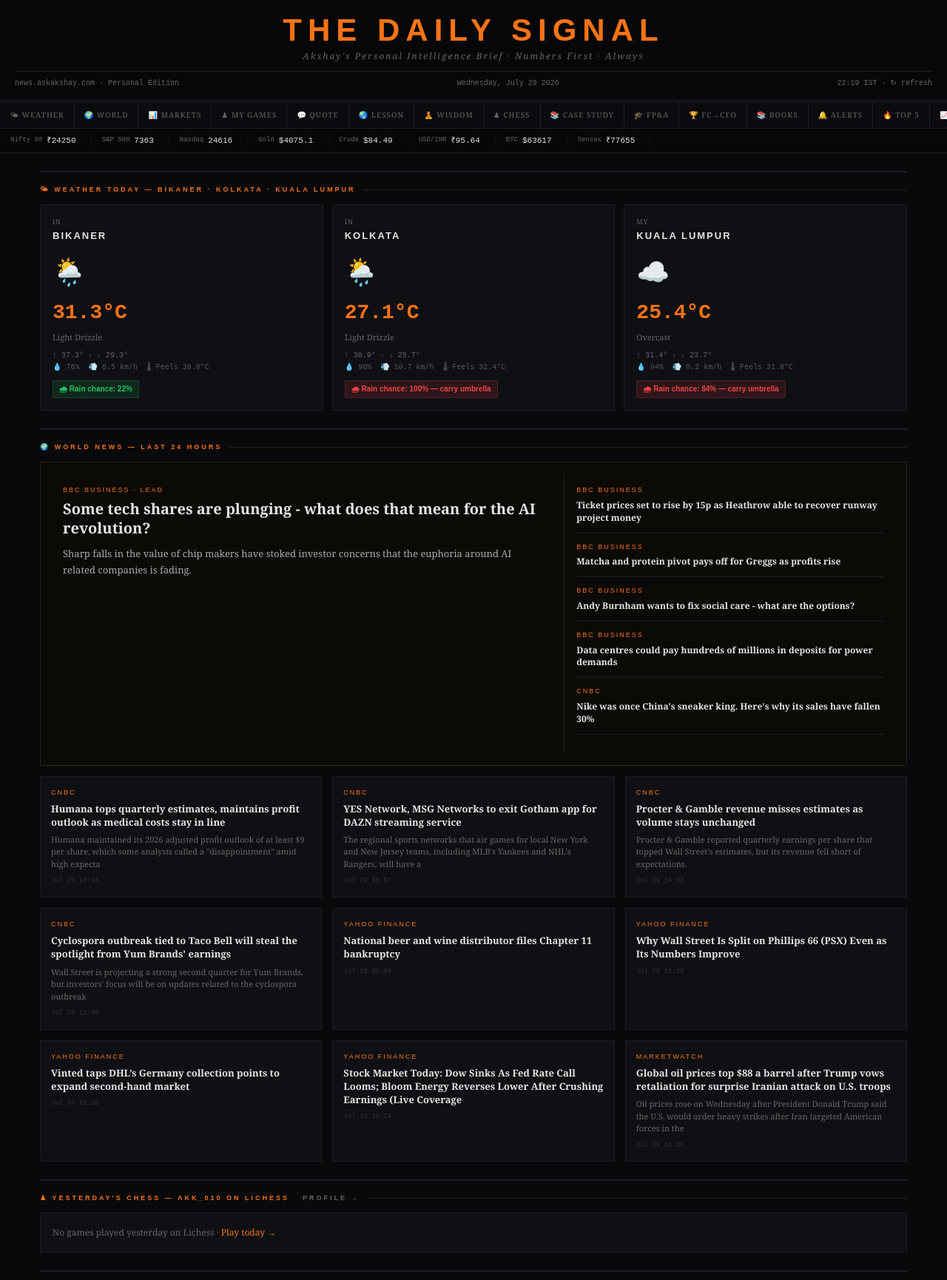
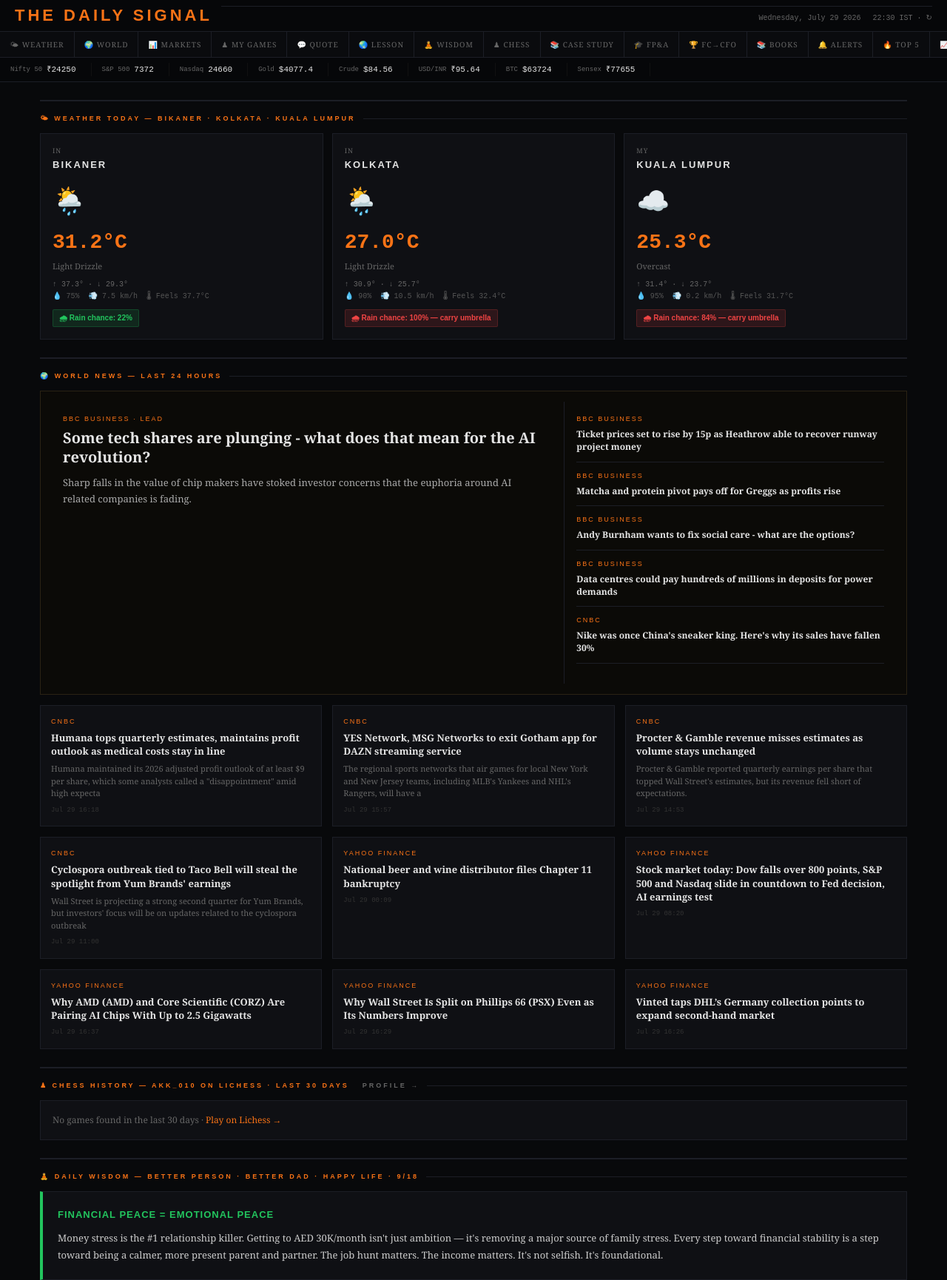
Before and after one commit to caakshayk1-boop/trading-dashboard, a plain HTML site: page docs/index.html in a window 1280 px wide. Shown: the top 1730 px of the page at 74% size. Drawn offline with Linux system fonts and the light colour scheme.

Commit message:
fix: sticky header (masthead+nav wrapper), lichess last 30 days history

```diff
--- a/docs/index.html
+++ b/docs/index.html
@@ -12,13 +12,14 @@
 a{color:var(--accent);text-decoration:none} a:hover{text-decoration:underline}
 .up{color:var(--green)} .dn{color:var(--red)}
 
-.masthead{border-bottom:3px double var(--border);padding:20px 20px 14px;text-align:center;background:#060709}
-.paper-name{font-size:42px;font-weight:900;letter-spacing:8px;color:var(--accent);line-height:1;font-family:sans-serif}
-.paper-sub{font-style:italic;color:var(--muted);font-size:12px;margin-top:4px;letter-spacing:2px}
-.paper-meta{display:flex;justify-content:space-between;margin-top:10px;font-size:10px;color:var(--muted);
+.sticky-header{position:sticky;top:0;z-index:200;background:#060709}
+.masthead{border-bottom:1px solid var(--border);padding:8px 20px;text-align:center;background:#060709;display:flex;align-items:center;justify-content:space-between;gap:12px;flex-wrap:wrap}
+.paper-name{font-size:22px;font-weight:900;letter-spacing:4px;color:var(--accent);line-height:1;font-family:sans-serif;white-space:nowrap}
+.paper-sub{display:none}
+.paper-meta{display:flex;gap:16px;font-size:10px;color:var(--muted);justify-content:flex-end;flex:1;
   border-top:1px solid var(--border);padding-top:8px;font-family:monospace}
 
-.nav{display:flex;overflow-x:auto;background:#0a0b0e;border-bottom:1px solid var(--border);position:sticky;top:0;z-index:100}
+.nav{display:flex;overflow-x:auto;background:#0a0b0e;border-bottom:1px solid var(--border)}
 .nav a{padding:9px 13px;color:var(--muted);font-size:10px;letter-spacing:1px;text-transform:uppercase;
   white-space:nowrap;border-right:1px solid var(--border)}
 .nav a:hover{color:var(--accent);background:var(--surface);text-decoration:none}
@@ -187,13 +188,12 @@
 </head>
 <body>
 
+<div class="sticky-header">
 <div class="masthead">
   <div class="paper-name">THE DAILY SIGNAL</div>
-  <div class="paper-sub">Akshay's Personal Intelligence Brief · Numbers First · Always</div>
   <div class="paper-meta">
-    <span>news.askakshay.com · Personal Edition</span>
     <span>Wednesday, July 29 2026</span>
-    <span>22:19 IST · <a href="javascript:window.location.reload()" style="color:var(--muted)">↻ refresh</a></span>
+    <span>22:30 IST · <a href="javascript:window.location.reload()" style="color:var(--muted)">↻</a></span>
   </div>
 </div>
 
@@ -215,6 +215,7 @@
   <a href="#tracker">📈 Tracker</a>
   <a href="#hacks">💰 Money</a>
 </nav>
+</div><!-- /sticky-header -->
 
 <div class="ticker">
 
@@ -226,25 +227,25 @@
 
   <div class="t-item">
     <span class="t-name">S&P 500</span>
-    <span>7363</span>
+    <span>7372</span>
     <span class="dn"></span>
   </div>
 
   <div class="t-item">
     <span class="t-name">Nasdaq</span>
-    <span>24616</span>
+    <span>24660</span>
     <span class="dn"></span>
   </div>
 
   <div class="t-item">
     <span class="t-name">Gold</span>
-    <span>$4075.1</span>
+    <span>$4077.4</span>
     <span class="up"></span>
   </div>
 
   <div class="t-item">
     <span class="t-name">Crude</span>
-    <span>$84.49</span>
+    <span>$84.56</span>
     <span class="up"></span>
   </div>
 
@@ -256,7 +257,7 @@
 
   <div class="t-item">
     <span class="t-name">BTC</span>
-    <span>$63617</span>
+    <span>$63724</span>
     <span class="dn"></span>
   </div>
 
@@ -279,13 +280,13 @@
       <div class="wx-country">IN</div>
       <div class="wx-city">Bikaner</div>
       <div class="wx-emoji">🌦️</div>
-      <div class="wx-temp">31.3°C</div>
+      <div class="wx-temp">31.2°C</div>
       <div class="wx-cond">Light Drizzle</div>
       <div class="wx-range">↑ 37.3° · ↓ 29.3°</div>
       <div class="wx-meta">
-        <span>💧 76%</span>
-        <span>💨 6.5 km/h</span>
-        <span>🌡 Feels 38.0°C</span>
+        <span>💧 75%</span>
+        <span>💨 7.5 km/h</span>
+        <span>🌡 Feels 37.7°C</span>
       </div>
       <div class="wx-rain lo">
         🌧 Rain chance: 22%
@@ -296,12 +297,12 @@
       <div class="wx-country">IN</div>
       <div class="wx-city">Kolkata</div>
       <div class="wx-emoji">🌦️</div>
-      <div class="wx-temp">27.1°C</div>
+      <div class="wx-temp">27.0°C</div>
       <div class="wx-cond">Light Drizzle</div>
       <div class="wx-range">↑ 30.9° · ↓ 25.7°</div>
       <div class="wx-meta">
         <span>💧 90%</span>
-        <span>💨 10.7 km/h</span>
+        <span>💨 10.5 km/h</span>
         <span>🌡 Feels 32.4°C</span>
       </div>
       <div class="wx-rain hi">
@@ -313,13 +314,13 @@
       <div class="wx-country">MY</div>
       <div class="wx-city">Kuala Lumpur</div>
       <div class="wx-emoji">☁️</div>
-      <div class="wx-temp">25.4°C</div>
+      <div class="wx-temp">25.3°C</div>
       <div class="wx-cond">Overcast</div>
       <div class="wx-range">↑ 31.4° · ↓ 23.7°</div>
       <div class="wx-meta">
-        <span>💧 94%</span>
+        <span>💧 95%</span>
         <span>💨 0.2 km/h</span>
-        <span>🌡 Feels 31.8°C</span>
+        <span>🌡 Feels 31.7°C</span>
       </div>
       <div class="wx-rain hi">
         🌧 Rain chance: 84% — carry umbrella
@@ -419,6 +420,20 @@
 
       <div class="ncard">
         <div class="src">Yahoo Finance</div>
+        <h3><a href="https://finance.yahoo.com/markets/live/stock-market-today-wednesday-july-29-dow-sp-500-nasdaq-082009165.html" target="_blank" style="color:var(--text)">Stock market today: Dow falls over 800 points, S&P 500 and Nasdaq slide in countdown to Fed decision, AI earnings test</a></h3>
+        <p></p>
+        <div class="ts">Jul 29 08:20</div>
+      </div>
+
+      <div class="ncard">
+        <div class="src">Yahoo Finance</div>
+        <h3><a href="https://finance.yahoo.com/technology/ai/articles/why-amd-amd-core-scientific-163703591.html" target="_blank" style="color:var(--text)">Why AMD (AMD) and Core Scientific (CORZ) Are Pairing AI Chips With Up to 2.5 Gigawatts</a></h3>
+        <p></p>
+        <div class="ts">Jul 29 16:37</div>
+      </div>
+
+      <div class="ncard">
+        <div class="src">Yahoo Finance</div>
         <h3><a href="https://finance.yahoo.com/energy/articles/why-wall-street-split-phillips-162957977.html" target="_blank" style="color:var(--text)">Why Wall Street Is Split on Phillips 66 (PSX) Even as Its Numbers Improve</a></h3>
         <p></p>
         <div class="ts">Jul 29 16:29</div>
@@ -431,32 +446,18 @@
         <div class="ts">Jul 29 16:26</div>
       </div>
 
-      <div class="ncard">
-        <div class="src">Yahoo Finance</div>
-        <h3><a href="https://www.investors.com/market-trend/stock-market-today/dow-jones-sp500-nasdaq-fed-decision-warsh-sk-hynix-stock/?src=A00220&yptr=yahoo" target="_blank" style="color:var(--text)">Stock Market Today: Dow Sinks As Fed Rate Call Looms; Bloom Energy Reverses Lower After Crushing Earnings (Live Coverage</a></h3>
-        <p></p>
-        <div class="ts">Jul 29 16:24</div>
-      </div>
-
-      <div class="ncard">
-        <div class="src">MarketWatch</div>
-        <h3><a href="https://www.marketwatch.com/story/oil-prices-rise-after-u-s-and-saudi-arabia-attack-iran-backed-militias-in-iraq-f0f409ea?mod=mw_rss_topstories" target="_blank" style="color:var(--text)">Global oil prices top $88 a barrel after Trump vows retaliation for surprise Iranian attack on U.S. troops</a></h3>
-        <p>Oil prices rose on Wednesday after President Donald Trump said the U.S. would order heavy strikes after Iran targeted American forces in the</p>
-        <div class="ts">Jul 29 16:36</div>
-      </div>
-
 
   </div>
 </section>
 
 <!-- LICHESS GAMES -->
 <section class="section" id="lichess">
-  <div class="label">♟ Yesterday's Chess — AKK_010 on Lichess
+  <div class="label">♟ Chess History — AKK_010 on Lichess · Last 30 Days
     <a href="https://lichess.org/@/AKK_010" target="_blank" style="font-size:9px;color:var(--muted);margin-left:8px">profile →</a>
   </div>
 
   <div style="padding:16px;background:var(--surface);border:1px solid var(--border);color:var(--muted);font-size:12px">
-    No games played yesterday on Lichess · <a href="https://lichess.org/@/AKK_010" target="_blank">Play today →</a>
+    No games found in the last 30 days · <a href="https://lichess.org/@/AKK_010" target="_blank">Play on Lichess →</a>
   </div>
 
 </section>
@@ -495,25 +496,25 @@
 
     <div class="mkt-card d">
       <div class="mkt-name">S&P 500</div>
-      <div class="mkt-price">7363</div>
+      <div class="mkt-price">7372</div>
       <div class="mkt-chg dn"></div>
     </div>
 
     <div class="mkt-card d">
       <div class="mkt-name">Nasdaq</div>
-      <div class="mkt-price">24616</div>
+      <div class="mkt-price">24660</div>
       <div class="mkt-chg dn"></div>
     </div>
 
     <div class="mkt-card u">
       <div class="mkt-name">Gold</div>
-      <div class="mkt-price">$4075.1</div>
+      <div class="mkt-price">$4077.4</div>
       <div class="mkt-chg up"></div>
     </div>
 
     <div class="mkt-card u">
       <div class="mkt-name">Crude</div>
-      <div class="mkt-price">$84.49</div>
+      <div class="mkt-price">$84.56</div>
       <div class="mkt-chg up"></div>
     </div>
 
@@ -525,7 +526,7 @@
 
     <div class="mkt-card d">
       <div class="mkt-name">BTC</div>
-      <div class="mkt-price">$63617</div>
+      <div class="mkt-price">$63724</div>
       <div class="mkt-chg dn"></div>
     </div>
 
```
Also changed, not shown: 1 other file.
